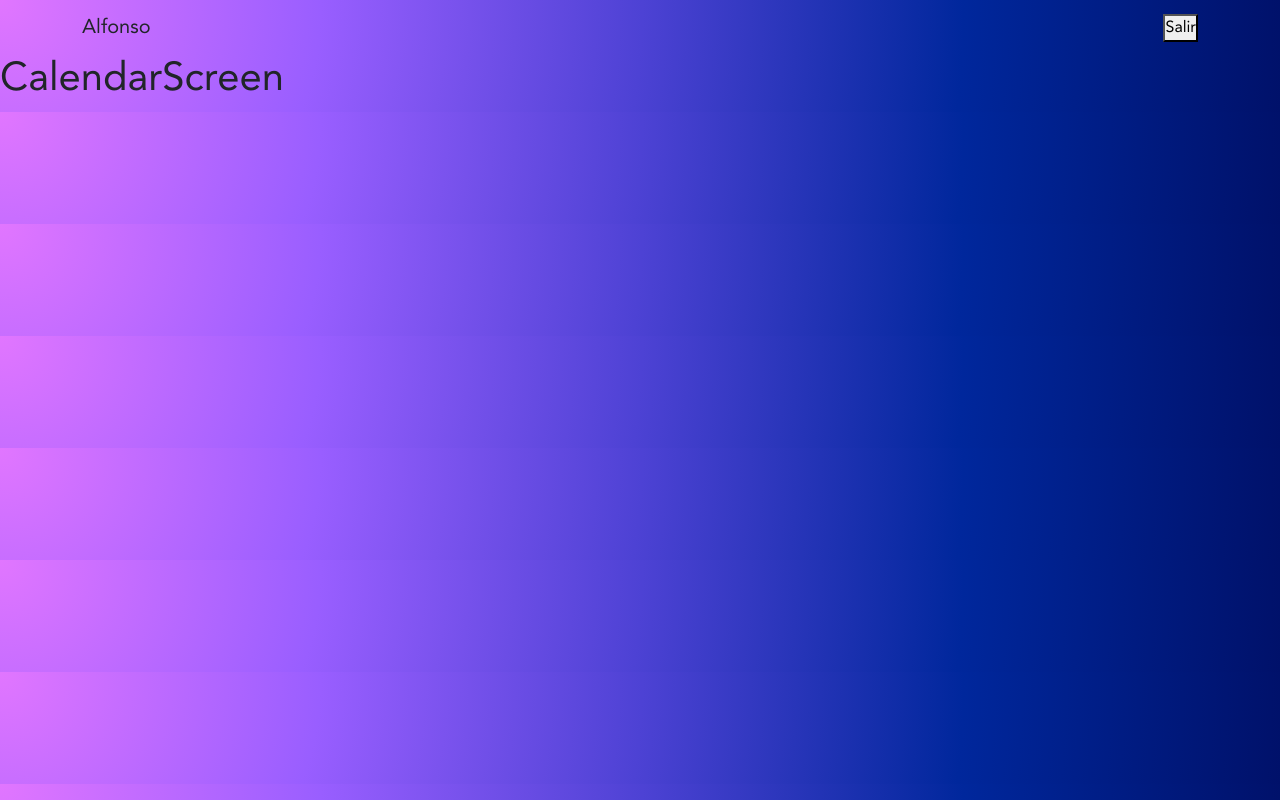
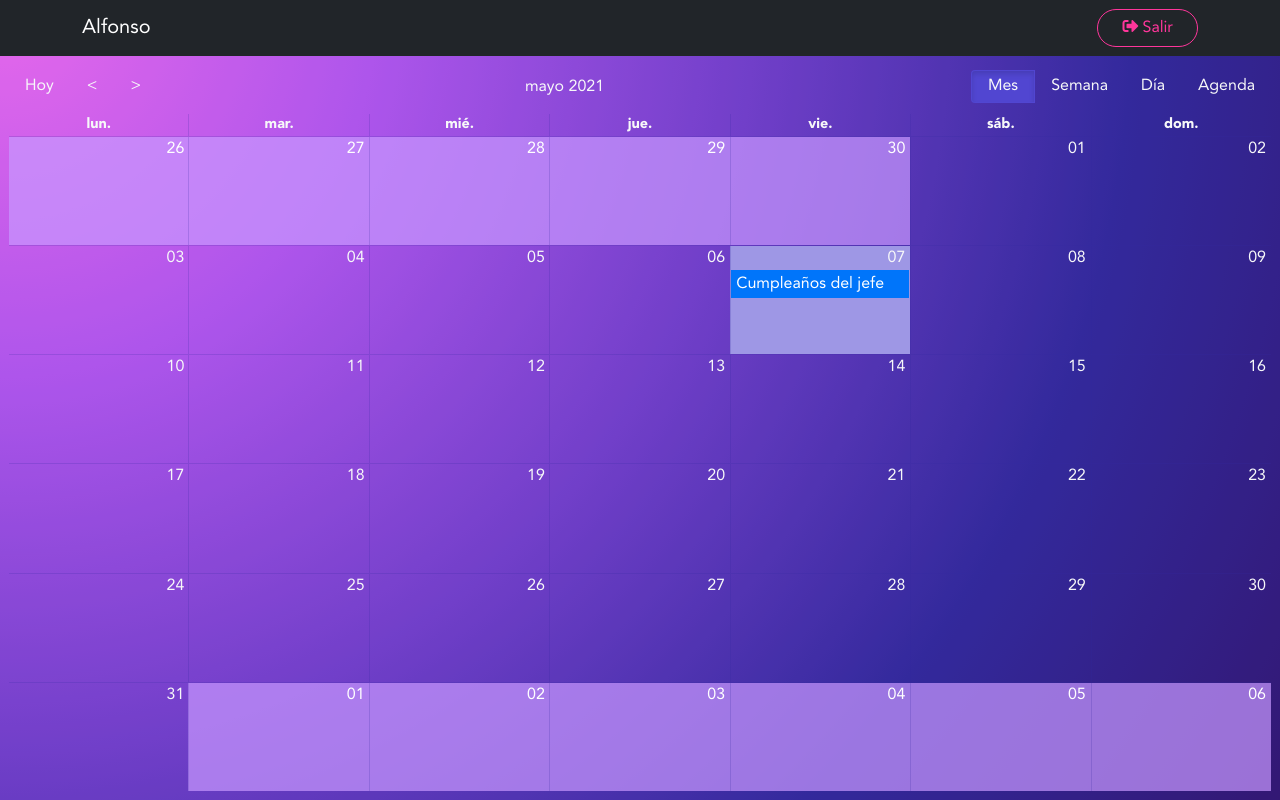
Before and after one commit to MtzAlfonso/calendar-app, a React (Create React App) app: page / in a window 1280 px wide. Built offline with nearby package versions, Linux system fonts and the light colour scheme.

Commit message:
Estilos y traducciones para el calendario

```diff
--- a/package.json
+++ b/package.json
@@ -8,7 +8,9 @@
     "@testing-library/user-event": "^12.1.10",
     "bootstrap": "^5.0.0",
     "bulma": "^0.9.2",
+    "moment": "^2.29.1",
     "react": "^17.0.2",
+    "react-big-calendar": "^0.33.2",
     "react-dom": "^17.0.2",
     "react-router-dom": "^5.2.0",
     "react-scripts": "4.0.3",
--- a/src/components/calendar/CalendarScreen.jsx
+++ b/src/components/calendar/CalendarScreen.jsx
@@ -1,12 +1,33 @@
 import React from 'react';
+import { Calendar, momentLocalizer } from 'react-big-calendar';
+import moment from 'moment';
 import Navbar from '../ui/Navbar';
+import { messages } from '../../helpers/calendar-messages-es';
+import 'moment/locale/es';
+moment.locale('es');
+const localizer = momentLocalizer(moment);
+const events = [
+  {
+    title: 'Cumpleaños del jefe',
+    start: moment().toDate(),
+    end: moment().add(2, 'hours').toDate(),
+  },
+];
 
 const CalendarScreen = () => {
   return (
-    <>
+    <div>
       <Navbar />
-      <h1 className="title is-1">CalendarScreen</h1>
-    </>
+      <div className="calendar-screen px-2 pb-2">
+        <Calendar
+          localizer={localizer}
+          events={events}
+          startAccesor="start"
+          endAccesor="end"
+          messages={messages}
+        />
+      </div>
+    </div>
   );
 };
 
--- a/src/components/ui/Navbar.jsx
+++ b/src/components/ui/Navbar.jsx
@@ -2,23 +2,13 @@ import React from 'react';
 
 const Navbar = () => {
   return (
-    <nav
-      className="navbar is-dark"
-      role="navigation"
-      aria-label="main navigation"
-    >
+    <nav className="navbar navbar-dark bg-dark fixed-top">
       <div className="container">
-        <div className="navbar-brand">
-          <div className="navbar-item">Alfonso</div>
-        </div>
-
-        <div id="navbarBasicExample" className="navbar-menu">
-          <div className="navbar-end">
-            <div className="navbar-item">
-              <button className="button is-danger">Salir</button>
-            </div>
-          </div>
-        </div>
+        <span className="navbar-brand">Alfonso</span>
+        <button className="btn btn-outline-danger px-4">
+          <i className="fas fa-sign-out-alt me-1"></i>
+          Salir
+        </button>
       </div>
     </nav>
   );
--- /dev/null
+++ b/src/helpers/calendar-messages-es.js
@@ -0,0 +1,15 @@
+export const messages = {
+  allDay: 'Todo el día',
+  previous: '<',
+  next: '>',
+  today: 'Hoy',
+  month: 'Mes',
+  week: 'Semana',
+  day: 'Día',
+  agenda: 'Agenda',
+  date: 'Fecha',
+  time: 'Hora',
+  event: 'Evento',
+  noEventsInRange: 'No hay eventos en este rango',
+  showMore: (total) => `+ Ver más (${total})`,
+};
--- a/src/styles/base/_settings.scss
+++ b/src/styles/base/_settings.scss
@@ -20,17 +20,31 @@
 }
 
 body {
-  background: radial-gradient(
-    circle at 0% 0%,
-    #e176ff 0,
-    #995eff 25%,
-    #4d42d4 50%,
-    #00279c 75%,
-    #00116a 100%
-  );
-  background-repeat: repeat;
-  background-size: cover;
+  background-image: $gradient;
+  min-height: 100vh;
 }
 .login {
   min-height: 100vh;
 }
+
+.calendar-screen {
+  display: flex;
+  flex-flow: column;
+  height: 100vh;
+  background-color: transparentize($danger, 0.8);
+  color: $light;
+  padding-top: 70px;
+}
+
+.rbc-calendar {
+  height: 100%;
+}
+
+.rbc-agenda-table {
+  thead {
+    background-color: darken($primary, 10%);
+  }
+  tbody {
+    background-color: lighten($primary, 10%);
+  }
+}
--- a/src/styles/base/_variables.scss
+++ b/src/styles/base/_variables.scss
@@ -1,5 +1,50 @@
+// * VARIABLES PARA BOOTSTRAP
+
 $primary: #645ad6;
 $secondary: darken($primary, 20);
-$danger: #ff4136;
+$danger: #ff369b;
+$light: rgb(247, 248, 249);
+$gradient: radial-gradient(
+  circle at 0% 0%,
+  #e176ff 0,
+  #995eff 25%,
+  #4d42d4 50%,
+  #00279c 75%,
+  #00116a 100%
+);
 
 $border-radius: 30px;
+
+// * VARIABLES PARA BIGCALENDAR
+
+$out-of-range-color: lighten($primary, 90%);
+$out-of-range-bg-color: transparentize(#c897ff, 0.3);
+
+$calendar-border: rgba(0, 0, 0, 0);
+$cell-border: transparentize($secondary, 0.8);
+
+$border-color: rgba(0, 0, 0, 0);
+
+$segment-width: percentage(1 / 7);
+
+$time-selection-color: white;
+$time-selection-bg-color: rgba(0, 0, 0, 0.5);
+$date-selection-bg-color: rgba(0, 0, 0, 0.1);
+
+$event-bg: #0075fa;
+$event-border: darken(#0075fa, 10%);
+$event-outline: lighten(#0075fa, 15%);
+$event-color: #fff;
+$event-border-radius: 0;
+$event-padding: 2px 5px;
+$event-zindex: 4;
+
+$btn-color: $light;
+$btn-bg: lighten($primary, 5%);
+$btn-border: rgba(0, 0, 0, 0);
+
+$current-time-color: #82e90c;
+
+$rbc-css-prefix: rbc-i;
+
+$today-highlight-bg: lighten($primary, 15%);
--- a/src/styles/index.scss
+++ b/src/styles/index.scss
@@ -1,3 +1,4 @@
+@import 'base/variables';
 @import 'base/settings';
-@import 'base/variables';
-@import '~bootstrap/scss/bootstrap.scss';
+@import '~bootstrap/scss/bootstrap';
+@import '~react-big-calendar/lib/sass/styles'
```
Also changed, not shown: 1 other file (tests, documents, lock files or other folders).
